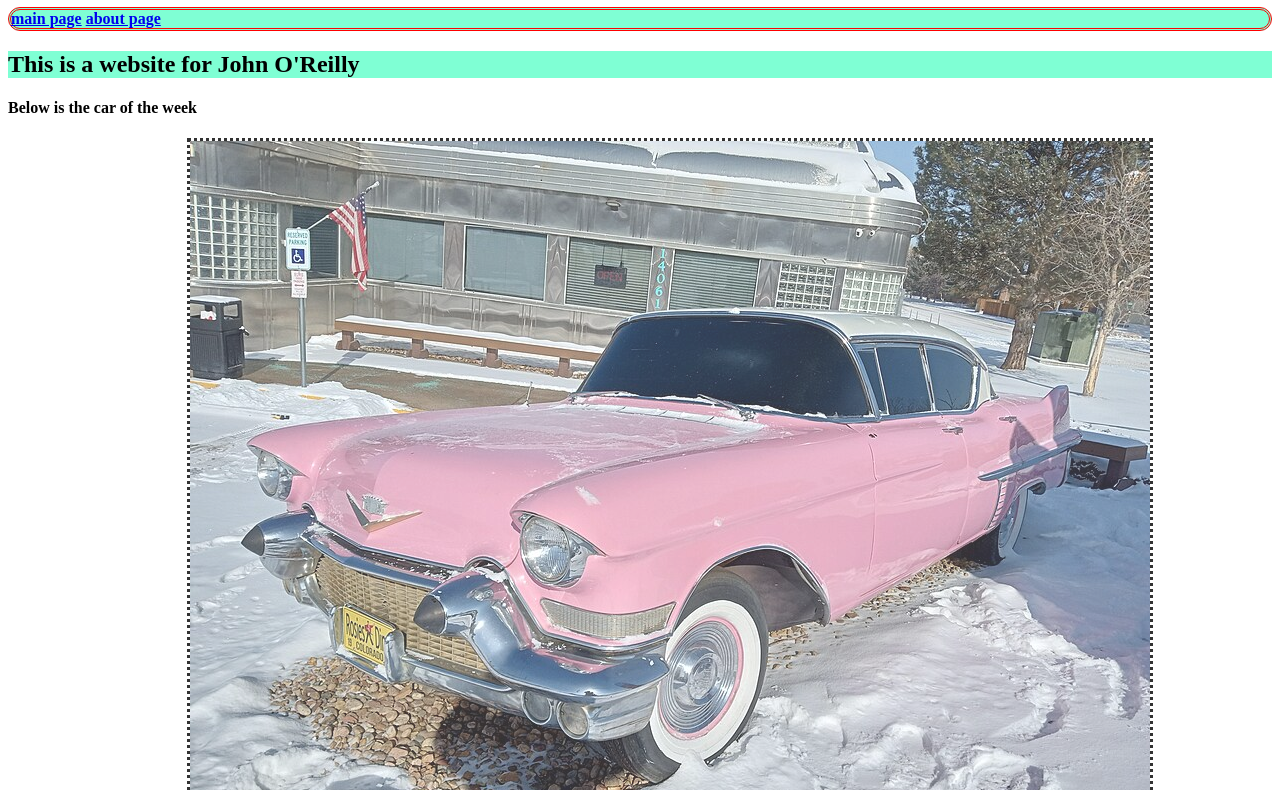
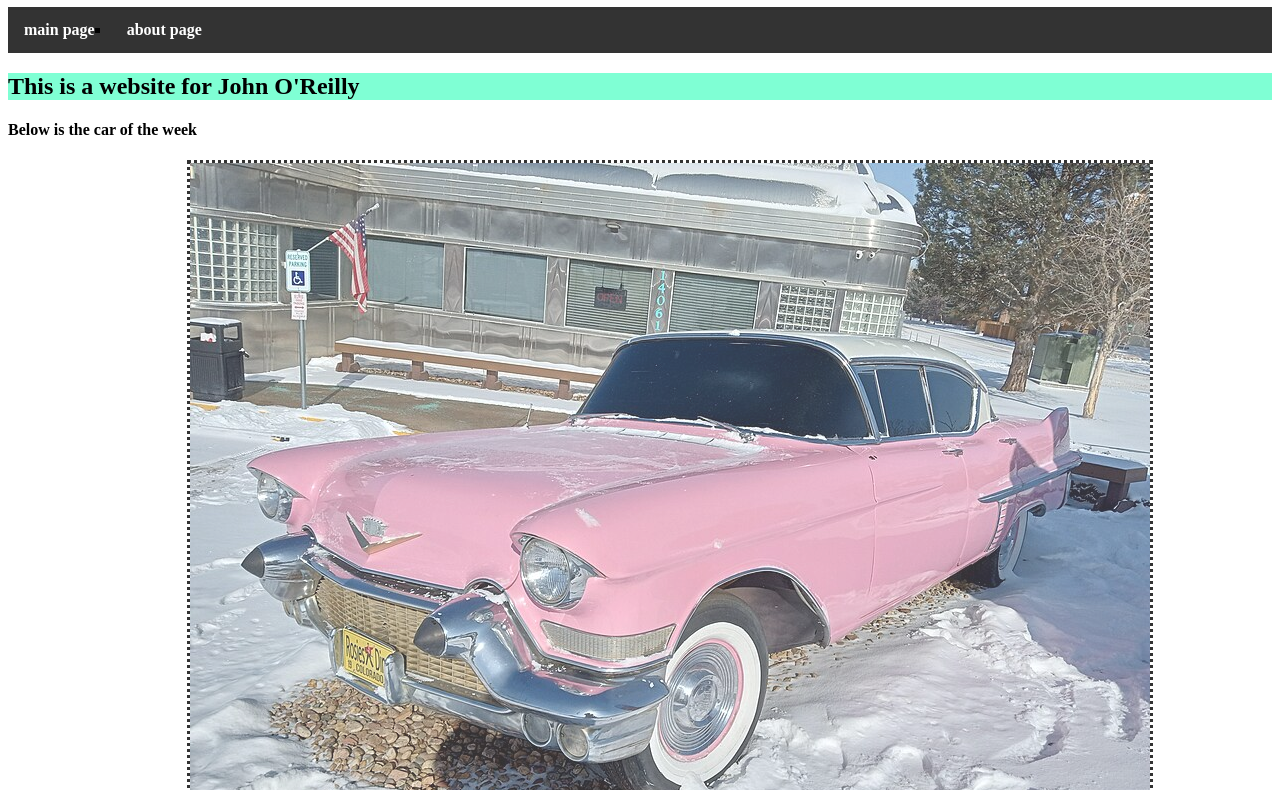
Before and after one commit to jamestheprogrammer111/jamestheprogrammer111.github.io, a plain HTML site: page index.html in a window 1280 px wide. Shown: the part 73-863 px from the top of the page. Drawn offline with Linux system fonts and the light colour scheme.

Commit message:
Made navigation bar better

```diff
--- a/css/style.css
+++ b/css/style.css
@@ -75,6 +75,33 @@ div{
    background-size: 50pc
 }
 
-div, p, h2{
+p, h2{
   background-color: aquamarine;
 }
+
+
+.navBar{
+  list-style-type: none;
+  margin: 0;
+  padding: 0;
+  overflow: hidden;
+  background-color: #333333;
+}
+
+.navBar li {
+  float: left;
+}
+
+.navBar li a {
+  display: block;
+  color: white;
+  text-align: center;
+  padding: 14px 16px;
+  text-decoration: none;
+}
+
+
+
+ul li a:hover {
+  background-color: #111111;
+}
--- a/index.html
+++ b/index.html
@@ -12,10 +12,17 @@
 <body>
 
 <h1>Homepage</h1>
-<div>
-  <a href="index.html" > main page</a>
-  <a href="about.html" > about page</a>
-</div>
+
+  <ul class="navBar">
+      <li>
+        <a href="index.html" > main page</a>
+      </li>
+      <li>
+        <a href="about.html" > about page</a>
+      </li>
+  </ul>
+
+
   <h2>This is a website for John O'Reilly</h2>
   <h4>Below is the car of the week</h4>
 
```
Also changed, not shown: about.html (+12 -4 lines).
